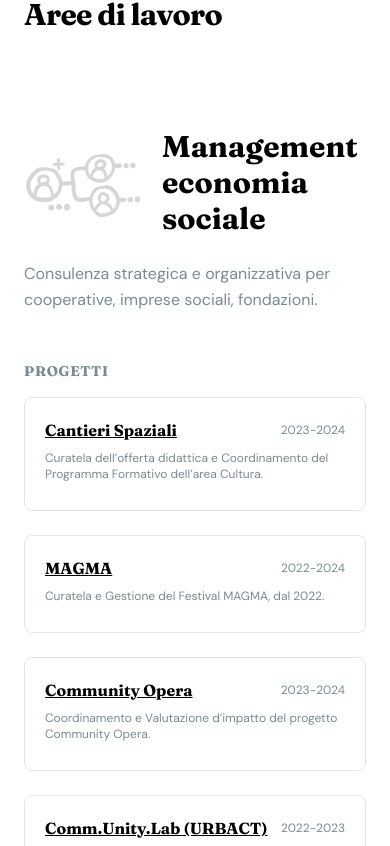
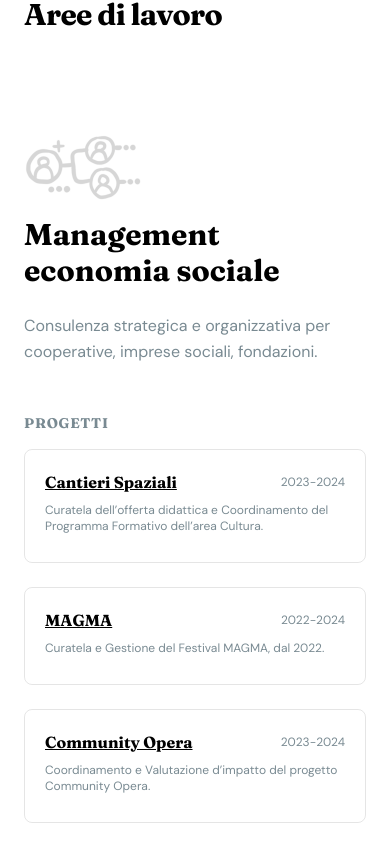
Before and after one commit to micolsalomone/carlo-ferretti-portfolio, a React (Vite) app: page / in a window 390 px wide. Shown: the part 4638-5484 px from the top of the page. Built offline with nearby package versions, Linux system fonts and the light colour scheme.

Commit message:
some responsive fixes

```diff
--- a/src/components/sections/AreeLavoroSection.tsx
+++ b/src/components/sections/AreeLavoroSection.tsx
@@ -231,8 +231,8 @@ export function AreeLavoroSection() {
 							id={area.id}
 							className="pb-16 border-b border-black/10 last:border-0"
 						>
-							<div className="flex items-center gap-4 mb-6">
-								<div className="w-[122px] h-[72px] opacity-40 relative flex-shrink-0 overflow-hidden">
+							<div className="flex flex-col items-start gap-2 mb-6 lg:flex-row lg:items-center lg:gap-4">
+								<div className="w-[122px] h-[72px] opacity-40 relative flex-shrink-0 overflow-hidden mb-2 lg:mb-0">
 									<img
 										src={`${import.meta.env.BASE_URL}${area.icon}`}
 										alt=""
--- a/src/components/sections/RisorseSection.tsx
+++ b/src/components/sections/RisorseSection.tsx
@@ -177,11 +177,11 @@ export function RisorseSection() {
             {podcast.map((pod, index) => (
               <div
                 key={index}
-                className="border border-black/10 rounded-lg hover:border-black/30 transition-colors cursor-pointer bg-background flex flex-row items-start p-8 gap-8 min-h-[220px]"
+                className="border border-black/10 rounded-lg hover:border-black/30 transition-colors cursor-pointer bg-background flex flex-col lg:flex-row items-start p-8 gap-8 min-h-[220px]"
               >
-                {/* Immagine quadrata, più grande */}
+                {/* Immagine quadrata e responsive */}
                 {pod.image && (
-                  <div className="w-44 h-44 min-w-[11rem] min-h-[11rem] bg-black/5 flex items-center justify-center overflow-hidden rounded-md">
+                  <div className="aspect-square w-full lg:w-44 bg-black/5 flex items-center justify-center overflow-hidden rounded-md mb-6 lg:mb-0">
                     <img
                       src={pod.image}
                       alt={pod.title}
```
Also changed, not shown: 4 other files (tests, documents, lock files or other folders). Lines whose indentation alone changed are shown as unchanged.
